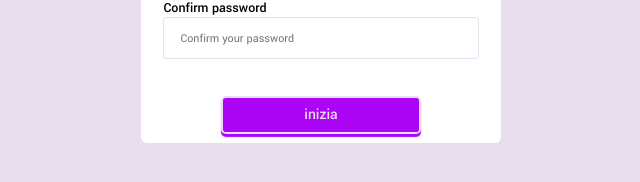
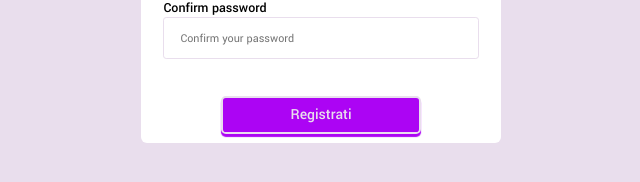
Before and after one commit to CybertronicEvidence/miro-frontend, a React (Vite) app: page /auth/signup in a window 1280 px wide. Shown: the part 558-740 px from the top of the page, without its empty margins (319-959 px from the left). Built offline with nearby package versions, Linux system fonts and the light colour scheme; no server answers.

Commit message:
Updated language in site

```diff
--- a/src/components/Form/Button.jsx
+++ b/src/components/Form/Button.jsx
@@ -1,9 +1,9 @@
 import React from 'react'
 
-const FormButton = () => {
+const FormButton = ({text}) => {
   return (
     <button>
-        inizia
+        {text || "Continuare"}
     </button>
   )
 }
--- a/src/features/authentication/Login.jsx
+++ b/src/features/authentication/Login.jsx
@@ -24,7 +24,7 @@ const Login = () => {
         <Form>
           <Input config={LoginFormConfig.email}/>
           <Input config={LoginFormConfig.password}/>
-          <FormButton/>
+          <FormButton text={"Accedi"}/>
         </Form>
     </Layout>
   )
--- a/src/features/authentication/Signup.jsx
+++ b/src/features/authentication/Signup.jsx
@@ -25,7 +25,7 @@ const SignUp = () => {
           <Input config={CreateAccountFormConfig.email}/>
           <Input config={CreateAccountFormConfig.password}/>
           <Input config={CreateAccountFormConfig.confirmPassword}/>
-          <FormButton/>
+          <FormButton text={"Registrati"}/>
         </Form>
     </Layout>
   )
```
